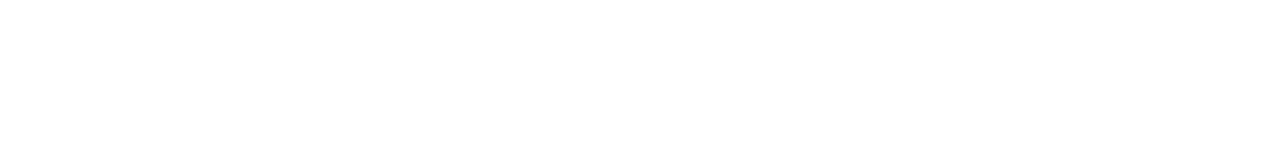
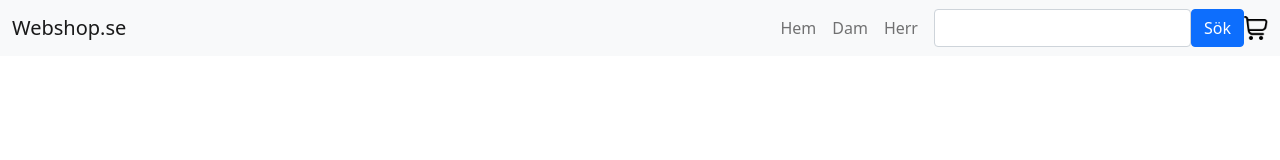
Before and after one commit to SimonKhalaf/Javascript-2-grupparbete, a plain HTML site: page index.html in a window 1280 px wide. Drawn offline with nearby package versions, Linux system fonts and the light colour scheme.

Commit message:
Navbar /Natsuki

```diff
--- a/index.html
+++ b/index.html
@@ -11,6 +11,38 @@
     <title>Startsida</title>
 </head>
 <body>
+    <nav class="navbar navbar-expand-lg navbar-light bg-light sticky-top">
+        <div class="container-fluid">
+            <button class="navbar-toggler" type="button" data-bs-toggle="collapse" data-bs-target="#expandlinks">
+                <span class="navbar-toggler-icon"></span>
+            </button>
+            <a class="navbar-brand" href="#">Webshop.se
+                <!-- <img src="" alt=""> -->
+            </a>
+            <div class="collapse navbar-collapse" id="expandlinks">
+                <ul class="navbar-nav ms-auto">
+                    <li class="nav-item"><a href="" class="nav-link">Hem</a></li>
+                    <li class="nav-item"><a href="" class="nav-link">Dam</a></li>
+                    <li class="nav-item"><a href="" class="nav-link">Herr</a></li>
+                </ul>
+                <form class="d-flex">
+                    <input class="form-control ms-2" type="text">
+                    <button class="btn btn-primary" type="button">Sök</button>
+                </form>
+                <img src="shopping-cart.png" alt="shopping-cart" width="auto" height="24">
+            </div>
+                <!-- <ul class="navbar-nav ms-auto" id="expandlinks">
+                    <li class="nav-item"><a href="" class="nav-link">Hem</a></li>
+                    <li class="nav-item"><a href="" class="nav-link">Dam</a></li>
+                    <li class="nav-item"><a href="" class="nav-link">Herr</a></li>
+                </ul>
+                <form class="d-flex">
+                    <input class="form-control me-2" type="text">
+                    <button class="btn btn-primary" type="button">Sök</button>
+                </form>
+                <img src="shopping-cart.png" alt="shopping-cart" width="auto" height="24"> -->
+        </div>
+    </nav>
 
 </body>
 </html>
```
Also changed, not shown: shopping-cart.png (added).
